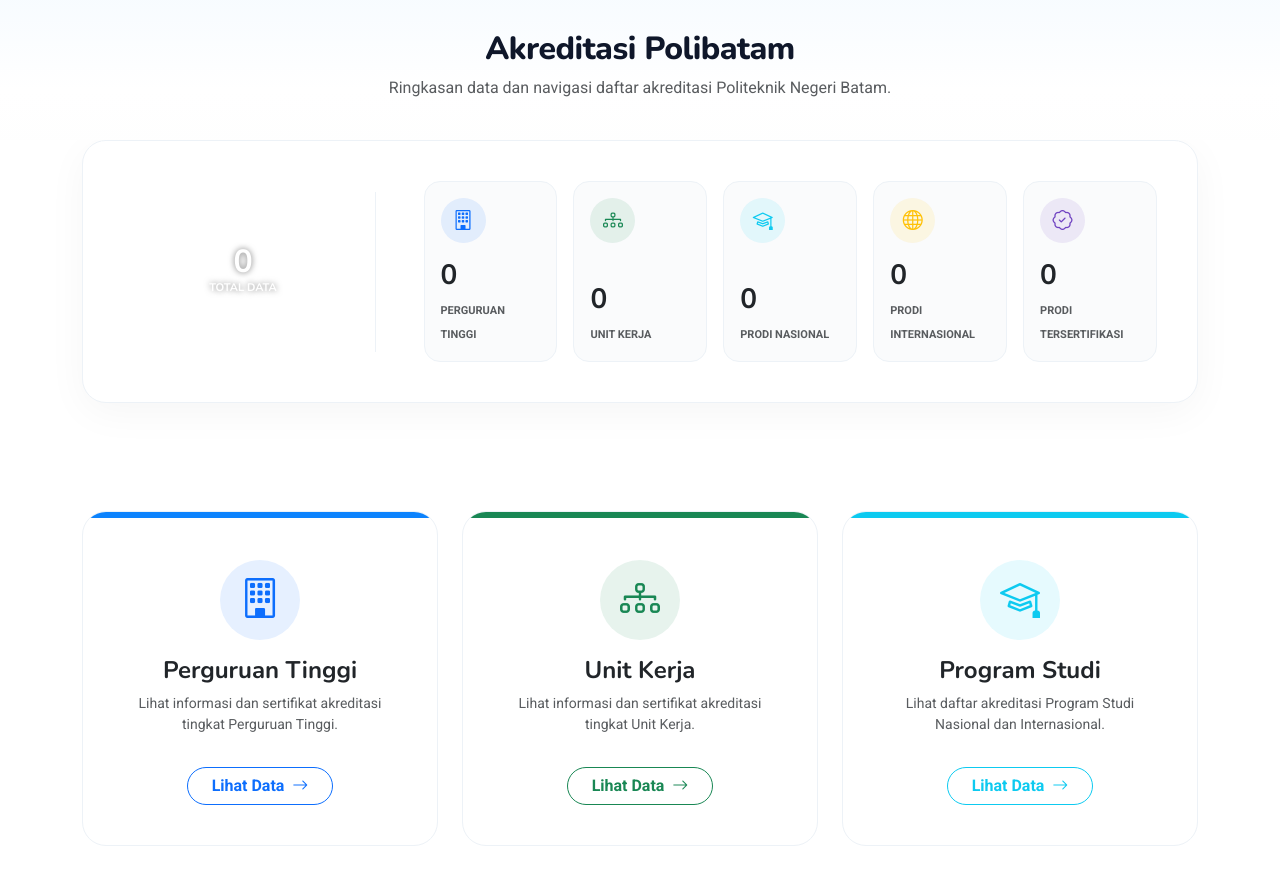
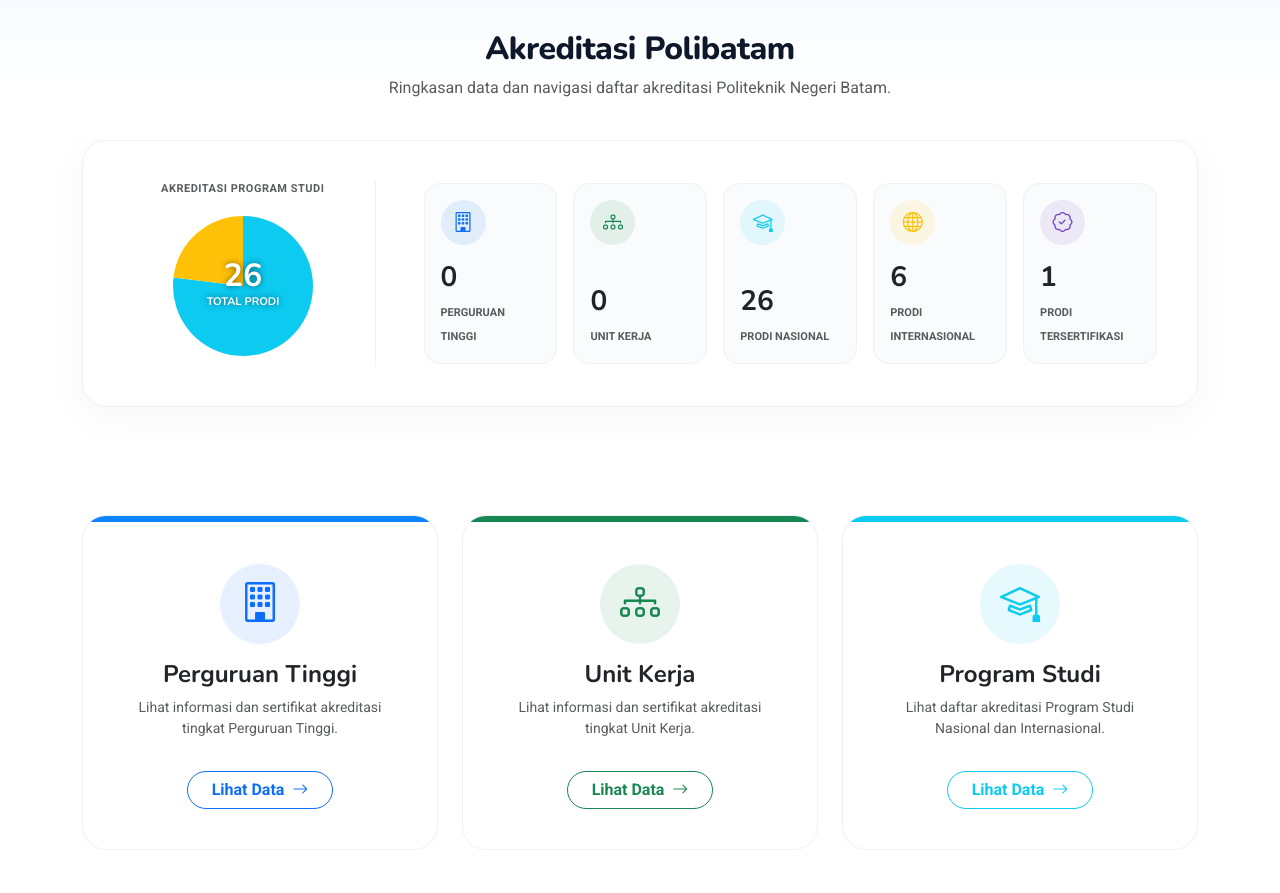
Before and after one commit to Naylah013/webpm, a PHP site: page /akreditasi.php in a window 1280 px wide. Shown: the part 110-1003 px from the top of the page. Run offline with PHP 8.4, Linux system fonts and the light colour scheme; data that the repository does not hold is empty.

Commit message:
perbaikan grafik

```diff
--- a/akreditasi.php
+++ b/akreditasi.php
@@ -2,33 +2,34 @@
 include "koneksi.php";
 
 // ==========================================
-// 1. QUERY UNTUK STATISTIK & DIAGRAM
+// 1. SETUP ANGKA SESUAI PERMINTAAN PEMBIMBING
 // ==========================================
+// Angka ini dikunci mati biar ga berantakan
+$total_prodi_nas_kotak  = 26;
+$total_prodi_int_kotak  = 6;
+$total_prodi_cert_kotak = 1;
 
-// Hitung Perguruan Tinggi
+// ==========================================
+// 2. QUERY UNTUK PERGURUAN TINGGI & UNIT KERJA
+// ==========================================
 $q_pt = mysqli_query($koneksi, "SELECT COUNT(DISTINCT id_lembaga) AS total FROM akreditasi_perguruan");
 $total_pt = mysqli_fetch_assoc($q_pt)['total'] ?? 0;
 
-// Hitung Unit Kerja
 $q_unit = mysqli_query($koneksi, "SELECT COUNT(DISTINCT id_unit) AS total FROM akreditasi WHERE akreditasi = 'unit kerja'");
 $total_unit = mysqli_fetch_assoc($q_unit)['total'] ?? 0;
 
-// Hitung Program Studi UNIK (Nasional & Internasional)
-$q_prodi = mysqli_query($koneksi, "
-    SELECT
-        COUNT(DISTINCT CASE WHEN LOWER(ja.jenis_akreditasi) = 'internasional' THEN a1.id_prodi END) AS total_int,
-        COUNT(DISTINCT CASE WHEN ja.jenis_akreditasi IS NULL OR (LOWER(ja.jenis_akreditasi) != 'internasional' AND LOWER(ja.jenis_akreditasi) NOT LIKE '%tersertifikasi%') THEN a1.id_prodi END) AS total_nas,
-        COUNT(DISTINCT CASE WHEN LOWER(ja.jenis_akreditasi) LIKE '%tersertifikasi%' THEN a1.id_prodi END) AS total_cert
-    FROM akreditasi a1
-    LEFT JOIN jenis_akreditasi ja ON a1.id_jenis = ja.id_jenis
-    WHERE a1.akreditasi = 'program studi'
-");
-$d_prodi = mysqli_fetch_assoc($q_prodi);
-$total_prodi_nas = $d_prodi['total_nas'] ?? 0;
-$total_prodi_int = $d_prodi['total_int'] ?? 0;
-$total_prodi_cert = $d_prodi['total_cert'] ?? 0;
-$total_semua_prodi = $total_prodi_nas + $total_prodi_int + $total_prodi_cert;
-$total_semua_data = $total_pt + $total_unit + $total_semua_prodi;
+// ==========================================
+// 3. LOGIKA GRAFIK DONAT (HANYA NASIONAL & INTERNASIONAL)
+// ==========================================
+// Grafik donat isinya 26 prodi, dengan rincian:
+// - Internasional: 6
+// - Nasional: 26 - 6 = 20
+// Jadi total donat PAS 26.
+$total_prodi_int_grafik = 6;
+$total_prodi_nas_grafik = 26 - 6; // Hasilnya 20
+
+// Total tengah donat
+$total_grafik_prodi = $total_prodi_nas_grafik + $total_prodi_int_grafik; // 20 + 6 = 26
 ?>
 
 <!DOCTYPE html>
@@ -38,38 +39,28 @@ $total_semua_data = $total_pt + $total_unit + $total_semua_prodi;
   <meta charset="utf-8">
   <meta content="width=device-width, initial-scale=1.0" name="viewport">
   <title>Akreditasi Polibatam</title>
-  <meta name="description" content="">
-  <meta name="keywords" content="">
 
-  <!-- Favicons & Fonts -->
   <link href="assets/img/logo/polibatam.svg" rel="icon">
   <link href="https://fonts.googleapis.com" rel="preconnect">
   <link href="https://fonts.gstatic.com" rel="preconnect" crossorigin>
   <link href="https://fonts.googleapis.com/css2?family=Roboto:ital,wght@0,100;0,300;0,400;0,500;0,700;0,900;1,100;1,300;1,400;1,500;1,700;1,900&family=Inter:wght@100;200;300;400;500;600;700;800;900&family=Nunito:ital,wght@0,200;0,300;0,400;0,500;0,600;0,700;0,800;0,900;1,200;1,300;1,400;1,500;1,600;1,700;1,800;1,900&display=swap" rel="stylesheet">
 
-  <!-- Vendor CSS Files -->
   <link href="assets/vendor/bootstrap/css/bootstrap.min.css" rel="stylesheet">
   <link href="assets/vendor/bootstrap-icons/bootstrap-icons.css" rel="stylesheet">
   <link href="assets/vendor/aos/aos.css" rel="stylesheet">
   <link href="assets/vendor/glightbox/css/glightbox.min.css" rel="stylesheet">
   <link href="assets/vendor/swiper/swiper-bundle.min.css" rel="stylesheet">
-
-  <!-- Main CSS File -->
   <link href="assets/css/main.css" rel="stylesheet">
 
-  <!-- Library Chart.js untuk Diagram -->
   <script src="https://cdn.jsdelivr.net/npm/chart.js@4.4.1/dist/chart.umd.min.js"></script>
 
   <style>
-    /* Background Gradasi Putih ke Biru Muda */
     body {
       background: linear-gradient(180deg, #eef7ff 0%, #ffffff 25%, #f4f7f6 100%);
       background-attachment: fixed;
     }
-
-    /* Bagian Judul (Page Title) - Disesuaikan agar tidak tertutup navbar */
     .page-header {
-      padding: 140px 0 40px 0; /* Padding atas diperbesar agar turun ke bawah navbar */
+      padding: 140px 0 40px 0;
       text-align: center;
     }
     .page-header h2 {
@@ -77,8 +68,6 @@ $total_semua_data = $total_pt + $total_unit + $total_semua_prodi;
       font-weight: 800;
       letter-spacing: -0.5px;
     }
-
-    /* Kotak Pembungkus Besar (Statistik & Donat) */
     .dashboard-wrapper {
       background: #ffffff;
       border-radius: 24px;
@@ -87,8 +76,6 @@ $total_semua_data = $total_pt + $total_unit + $total_semua_prodi;
       margin-bottom: 3rem;
       border: 1px solid #edf2f7;
     }
-
-    /* Container Diagram */
     .chart-wrapper {
       position: relative;
       width: 160px;
@@ -97,10 +84,8 @@ $total_semua_data = $total_pt + $total_unit + $total_semua_prodi;
     }
     .chart-wrapper canvas {
       position: relative;
-      z-index: 2; /* tooltip harus di atas teks 'TOTAL DATA' */
+      z-index: 2;
     }
-
-    /* Kotak Kecil Statistik */
     .stat-card-small {
       transition: all 0.3s ease;
       border-radius: 16px;
@@ -113,8 +98,6 @@ $total_semua_data = $total_pt + $total_unit + $total_semua_prodi;
       transform: translateY(-5px);
       box-shadow: 0 10px 20px rgba(13, 131, 253, 0.1) !important;
     }
-
-    /* Efek Kotak Besar Navigasi */
     .card-nav {
       transition: all 0.3s ease-in-out;
       border-radius: 24px;
@@ -123,7 +106,6 @@ $total_semua_data = $total_pt + $total_unit + $total_semua_prodi;
       overflow: hidden;
       position: relative;
     }
-    /* Garis warna di atas kotak */
     .card-nav::before {
       content: '';
       position: absolute;
@@ -144,8 +126,6 @@ $total_semua_data = $total_pt + $total_unit + $total_semua_prodi;
     .card-nav:hover .icon-box {
       transform: scale(1.1) rotate(5deg);
     }
-
-    /* Responsive Border untuk Dashboard */
     @media (min-width: 992px) {
       .border-end-lg {
         border-right: 1px solid #edf2f7;
@@ -156,10 +136,8 @@ $total_semua_data = $total_pt + $total_unit + $total_semua_prodi;
 
 <body class="index-page">
 
-  <!-- HEADER / NAVBAR -->
   <header id="header" class="header d-flex align-items-center fixed-top">
     <div class="header-container container-fluid container-xl position-relative d-flex align-items-center justify-content-between">
-
       <a href="index.php" class="logo d-flex align-items-center me-auto me-xl-0">
         <img src="assets/img/logo/polibatam.svg" alt="Logo"><h1 class="sitename">P4M Polibatam</h1>
       </a>
@@ -175,9 +153,7 @@ $total_semua_data = $total_pt + $total_unit + $total_semua_prodi;
                 <li><a href="layanan_pedadogik.php">Layanan Pedadogik</a></li>
             </ul>
           </li>
-
           <li><a href="akreditasi.php" class="active">Akreditasi</a></li>
-
           <li class="dropdown">
             <a href=""><span>Program Fasilitasi P4M</span><i class="bi bi-chevron-down toggle-dropdown"></i></a>
             <ul>
@@ -193,10 +169,7 @@ $total_semua_data = $total_pt + $total_unit + $total_semua_prodi;
     </div>
   </header>
 
-  <!-- KONTEN UTAMA -->
   <main class="main">
-
-    <!-- Page Header (Judul yang sudah diperbaiki) -->
     <div class="page-header">
       <div class="container">
         <h2>Akreditasi Polibatam</h2>
@@ -204,25 +177,23 @@ $total_semua_data = $total_pt + $total_unit + $total_semua_prodi;
       </div>
     </div>
 
-    <!-- SECTION STATISTIK (DASHBOARD) -->
     <section class="section pt-0" data-aos="fade-up">
       <div class="container">
-
         <div class="dashboard-wrapper">
           <div class="row align-items-center">
 
             <!-- KIRI: Diagram Donat -->
             <div class="col-lg-3 text-center mb-4 mb-lg-0 border-end-lg">
+              <small class="text-muted fw-bold d-block mb-2" style="font-size: 11px; letter-spacing: 0.5px;">AKREDITASI PROGRAM STUDI</small>
               <div class="chart-wrapper">
                 <canvas id="donutChartAkreditasi"></canvas>
               </div>
             </div>
 
-            <!-- KANAN: 5 Kotak Kecil -->
+            <!-- KANAN: 5 Kotak Kecil (Angka pasti 26, 6, 1) -->
             <div class="col-lg-9 ps-lg-5">
               <div class="row row-cols-2 row-cols-md-3 row-cols-lg-5 g-3">
 
-                <!-- PT -->
                 <div class="col">
                   <div class="stat-card-small p-3 h-100 d-flex flex-column justify-content-between">
                     <div class="mb-3">
@@ -237,7 +208,6 @@ $total_semua_data = $total_pt + $total_unit + $total_semua_prodi;
                   </div>
                 </div>
 
-                <!-- Unit -->
                 <div class="col">
                   <div class="stat-card-small p-3 h-100 d-flex flex-column justify-content-between">
                     <div class="mb-3">
@@ -252,7 +222,6 @@ $total_semua_data = $total_pt + $total_unit + $total_semua_prodi;
                   </div>
                 </div>
 
-                <!-- Prodi Nasional -->
                 <div class="col">
                   <div class="stat-card-small p-3 h-100 d-flex flex-column justify-content-between">
                     <div class="mb-3">
@@ -261,13 +230,12 @@ $total_semua_data = $total_pt + $total_unit + $total_semua_prodi;
                       </div>
                     </div>
                     <div>
-                      <h3 class="fw-bold text-dark mb-1"><?= $total_prodi_nas ?></h3>
+                      <h3 class="fw-bold text-dark mb-1"><?= $total_prodi_nas_kotak ?></h3>
                       <small class="text-muted fw-bold" style="font-size: 11px;">PRODI NASIONAL</small>
                     </div>
                   </div>
                 </div>
 
-                <!-- Prodi Internasional -->
                 <div class="col">
                   <div class="stat-card-small p-3 h-100 d-flex flex-column justify-content-between">
                     <div class="mb-3">
@@ -276,13 +244,12 @@ $total_semua_data = $total_pt + $total_unit + $total_semua_prodi;
                       </div>
                     </div>
                     <div>
-                      <h3 class="fw-bold text-dark mb-1"><?= $total_prodi_int ?></h3>
+                      <h3 class="fw-bold text-dark mb-1"><?= $total_prodi_int_kotak ?></h3>
                       <small class="text-muted fw-bold" style="font-size: 11px;">PRODI INTERNASIONAL</small>
                     </div>
                   </div>
                 </div>
 
-                <!-- Prodi Tersertifikasi -->
                 <div class="col">
                   <div class="stat-card-small p-3 h-100 d-flex flex-column justify-content-between">
                     <div class="mb-3">
@@ -291,7 +258,7 @@ $total_semua_data = $total_pt + $total_unit + $total_semua_prodi;
                       </div>
                     </div>
                     <div>
-                      <h3 class="fw-bold text-dark mb-1"><?= $total_prodi_cert ?></h3>
+                      <h3 class="fw-bold text-dark mb-1"><?= $total_prodi_cert_kotak ?></h3>
                       <small class="text-muted fw-bold" style="font-size: 11px;">PRODI TERSERTIFIKASI</small>
                     </div>
                   </div>
@@ -302,16 +269,13 @@ $total_semua_data = $total_pt + $total_unit + $total_semua_prodi;
 
           </div>
         </div>
-
       </div>
     </section>
 
-    <!-- SECTION 3 KOTAK BESAR NAVIGASI -->
     <section class="section pt-0 pb-5">
       <div class="container">
         <div class="row g-4 justify-content-center">
 
-          <!-- Kotak 1: Perguruan Tinggi -->
           <div class="col-md-4" data-aos="fade-up" data-aos-delay="100">
             <a href="akre_perguruan.php" class="text-decoration-none">
               <div class="card h-100 card-nav pt-card text-center p-4">
@@ -327,7 +291,6 @@ $total_semua_data = $total_pt + $total_unit + $total_semua_prodi;
             </a>
           </div>
 
-          <!-- Kotak 2: Unit Kerja -->
           <div class="col-md-4" data-aos="fade-up" data-aos-delay="200">
             <a href="akre_unit.php" class="text-decoration-none">
               <div class="card h-100 card-nav unit-card text-center p-4">
@@ -343,7 +306,6 @@ $total_semua_data = $total_pt + $total_unit + $total_semua_prodi;
             </a>
           </div>
 
-          <!-- Kotak 3: Program Studi -->
           <div class="col-md-4" data-aos="fade-up" data-aos-delay="300">
             <a href="akre_prodi.php" class="text-decoration-none">
               <div class="card h-100 card-nav prodi-card text-center p-4">
@@ -362,10 +324,8 @@ $total_semua_data = $total_pt + $total_unit + $total_semua_prodi;
         </div>
       </div>
     </section>
-
   </main>
 
-  <!-- FOOTER -->
   <footer id="footer" class="footer">
     <div class="container footer-top">
       <div class="row gy-4">
@@ -436,22 +396,18 @@ $total_semua_data = $total_pt + $total_unit + $total_semua_prodi;
   <script src="assets/vendor/aos/aos.js"></script>
   <script src="assets/js/main.js"></script>
 
-  <!-- SCRIPT UNTUK MENGGAMBAR DIAGRAM DONAT -->
   <script>
     document.addEventListener("DOMContentLoaded", function() {
       AOS.init({ duration: 600, once: true, easing: 'ease-out-cubic' });
 
+      // Data GRAFIK: Nasional (20) dan Internasional (6). Total PAS 26.
       const dataStatistik = [
-        <?= $total_pt ?>,
-        <?= $total_unit ?>,
-        <?= $total_prodi_nas ?>,
-        <?= $total_prodi_int ?>,
-        <?= $total_prodi_cert ?>
+        <?= $total_prodi_nas_grafik ?>,
+        <?= $total_prodi_int_grafik ?>
       ];
 
       const ctx = document.getElementById('donutChartAkreditasi').getContext('2d');
-      // Angka total digambar di dalam canvas (setelah pie, sebelum tooltip):
-      // selalu di atas warna, tapi tidak menimpa tooltip.
+
       const angkaTengah = {
         id: 'angkaTengah',
         afterDatasetsDraw(c) {
@@ -465,9 +421,9 @@ $total_semua_data = $total_pt + $total_unit + $total_semua_prodi;
           ctx.shadowColor = 'rgba(0,0,0,0.55)';
           ctx.shadowBlur = 6;
           ctx.font = '700 32px Nunito, Inter, sans-serif';
-          ctx.fillText('<?= $total_semua_data ?>', cx, cy - 8);
+          ctx.fillText('<?= $total_grafik_prodi ?>', cx, cy - 8);
           ctx.font = '700 11px Nunito, Inter, sans-serif';
-          ctx.fillText('TOTAL DATA', cx, cy + 16);
+          ctx.fillText('TOTAL PRODI', cx, cy + 16);
           ctx.restore();
         }
       };
@@ -476,26 +432,22 @@ $total_semua_data = $total_pt + $total_unit + $total_semua_prodi;
         type: 'doughnut',
         plugins: [angkaTengah],
         data: {
-          labels: ['Perguruan Tinggi', 'Unit Kerja', 'Prodi Nasional', 'Prodi Internasional', 'Prodi Tersertifikasi'],
+          labels: ['Prodi Nasional', 'Prodi Internasional'],
           datasets: [{
             data: dataStatistik,
             backgroundColor: [
-              '#0d83fd', // Primary
-              '#198754', // Success
-              '#0dcaf0', // Info
-              '#ffc107', // Warning
-              '#6f42c1'  // Ungu (Tersertifikasi)
+              '#0dcaf0', // Info (Nasional)
+              '#ffc107'  // Warning (Internasional)
             ],
-            borderWidth: 0, // tanpa garis putih pemisah antar segmen
+            borderWidth: 0,
             hoverOffset: 8
           }]
         },
         options: {
           responsive: true,
           maintainAspectRatio: false,
-          cutout: '0%', // pie penuh, tanpa lubang tengah
+          cutout: '0%',
           layout: { padding: 10 },
-
           plugins: {
             legend: { display: false },
             tooltip: {
@@ -505,8 +457,6 @@ $total_semua_data = $total_pt + $total_unit + $total_semua_prodi;
               bodyFont: { size: 13 },
               callbacks: {
                 label: function(context) {
-                  // Nama kategori sudah tampil di judul tooltip, jadi cukup angka + persen
-                  // (supaya tidak terpotong oleh batas canvas yang kecil)
                   let total = context.dataset.data.reduce((a, b) => a + b, 0);
                   let percentage = total ? Math.round((context.parsed / total) * 100) + '%' : '0%';
                   return ' ' + context.parsed + ' (' + percentage + ')';
```
